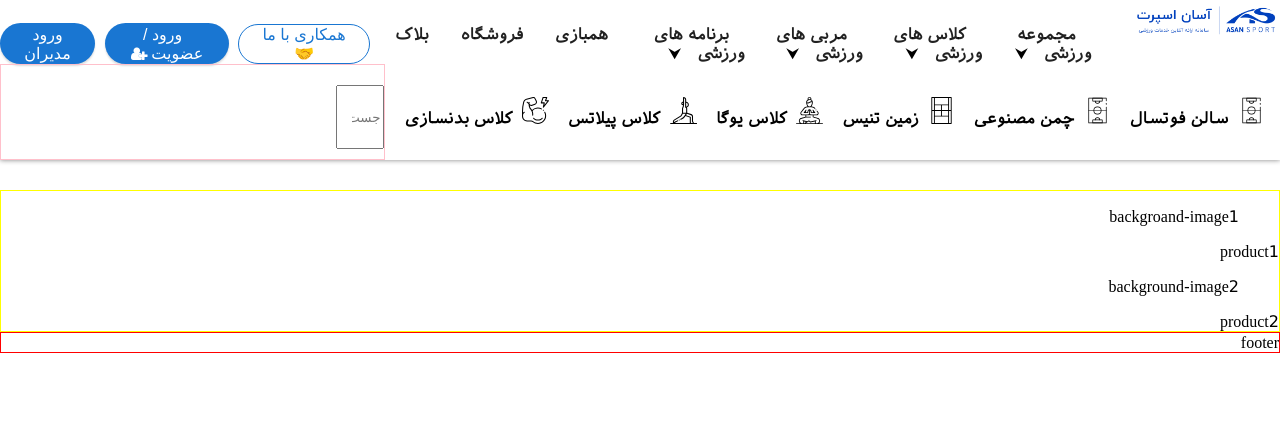
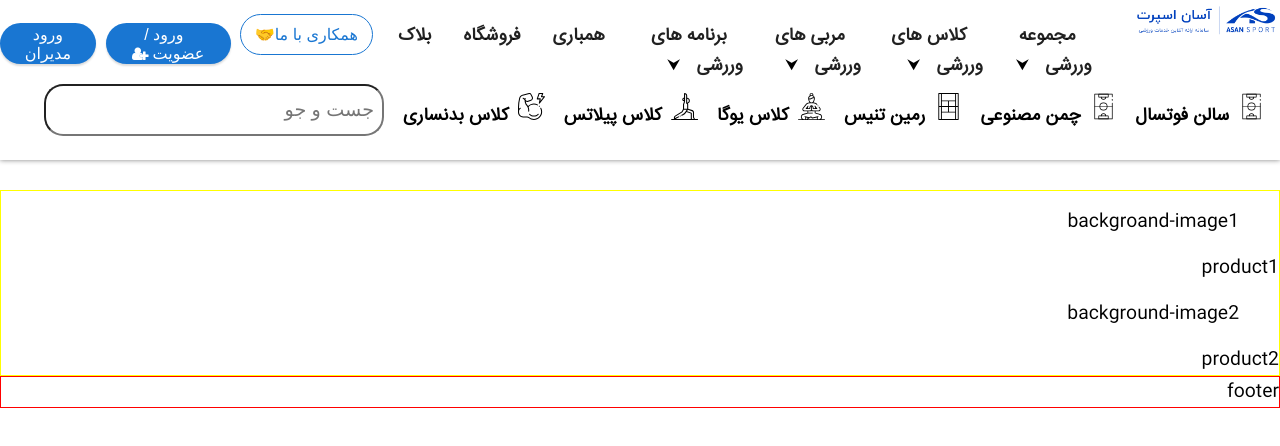
Before and after one commit to salehtabar-fatemeh/asan-sport, a plain HTML site: page index.html in a window 1280 px wide. Drawn offline with Linux system fonts and the light colour scheme.

Commit message:
fontfamily changed and input added

```diff
--- a/general.css
+++ b/general.css
@@ -1,6 +1,6 @@
 @font-face {
     font-family: iranian-sans;
-    src: url(Font-web/Iranian\ Sans.ttf);
+    src: url(Font-web/iransans.ttf );
 }
 :root{
     font-size: 16px;
@@ -23,7 +23,6 @@ header div.super-header {
 
 div.super-header {
     display: flex;
-    justify-content: flex-start;
     align-items: baseline;
 
 }
@@ -128,14 +127,22 @@ div.anchor a{
 
 }
 div.inp{
-    border: 1px solid pink;
     width: 30%;
-}
-div.inp input[type="search"]{
-    width: 3rem;
-    height: 4rem;
     margin-top: 1.25rem;
 }
+div.inp input[type="text"]{
+    width: 20rem;
+    height: 2rem;
+    padding: 0.5rem;
+    font-weight: 500;
+    font-size: 1.2rem;
+    border-radius: 1.2rem;
+    outline: 0;
+}
+div.inp input[type="text"]:focus{
+    outline: 0.5px solid rgb(32, 32, 216);
+}
+
 
 main {
     border: 1px solid yellow;
--- a/index.html
+++ b/index.html
@@ -10,6 +10,7 @@
     <link rel="stylesheet" href="https://cdnjs.cloudflare.com/ajax/libs/font-awesome/4.7.0/css/font-awesome.min.css">
   </head>
   <body>
+
     <header>
       <div class="super-header">
         <img
@@ -17,7 +18,7 @@
           alt="سایت آسان اسپرت"
           width="150"
           height="40"
-        />
+        >
         <nav>
           <ul class="main-menu">
             <li><a href="#">مجموعه ورزشی</a></li>
@@ -59,7 +60,7 @@
         </div>
 
         <div class="inp">
-          <input type="search" placeholder="جست و جو">
+          <input type="text" placeholder="جست و جو" >
         </div>
 
       </div>
```
Also changed, not shown: Font-web/iransans.ttf (added).
